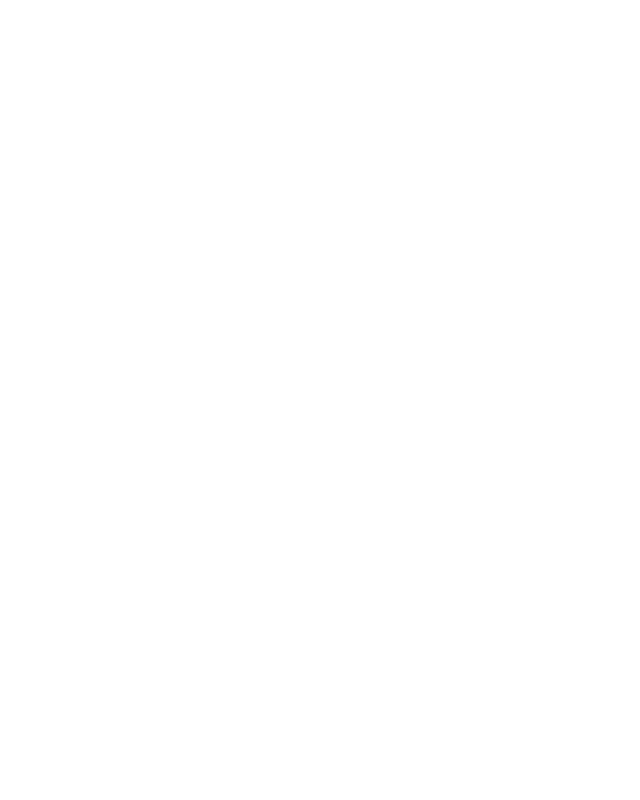
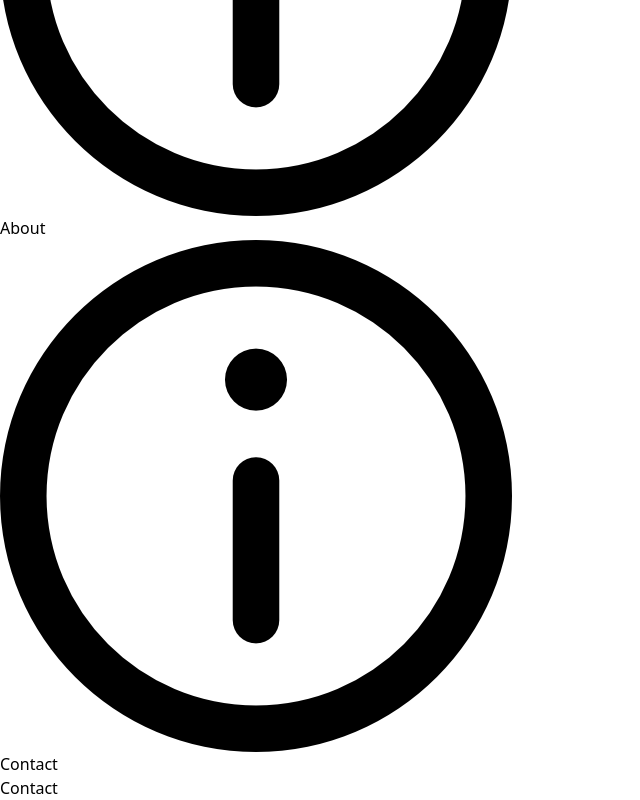
Before and after one commit to HET-SHUKLA/PORTFOLIO-REACT, a React (Vite) app: page /contact in a window 1280 px wide. Before the commit this address had no page. Shown: the part 1368-2168 px from the top of the page, without its empty margins (0-640 px from the left). Before the commit the page ends 800 px from the top, so only its background shows below. Built offline with nearby package versions, Linux system fonts and the light colour scheme.

Commit message:
Add Contact.jsx

```diff
--- a/src/App.jsx
+++ b/src/App.jsx
@@ -1,6 +1,6 @@
 import React from 'react';
 import Layout from './components/RightSide/Layout';
-import {Home, About, Projects} from './pages';
+import {Home, About, Projects, Contact} from './pages';
 import {
   createBrowserRouter,
   RouterProvider,
@@ -23,6 +23,9 @@
       {/* Projects Page */}
       <Route path='/projects' element={<Projects />} />
 
+      {/* Contact Page */}
+      <Route path='/contact' element={<Contact />} />
+
     </Route>
   )
 )
--- a/src/components/LeftSide/Menu.jsx
+++ b/src/components/LeftSide/Menu.jsx
@@ -31,6 +31,7 @@
                 <MenuItem image={profileImage} text={"Profile"} hovers={hovers} />
                 <MenuItem image={projectsImage} text={"Projects"} to={"projects"} hovers={hovers} />
                 <MenuItem image={aboutImage} text={"About"} to={"about"} hovers={hovers} />
+                <MenuItem image={aboutImage} text={"Contact"} to={"contact"} hovers={hovers} />
 
             </div>
 
--- /dev/null
+++ b/src/pages/Contact.jsx
@@ -0,0 +1,11 @@
+import React from 'react';
+
+const Contact = () => {
+    return (
+        <div>
+            Contact
+        </div>
+    );
+}
+
+export default Contact;
--- a/src/pages/index.js
+++ b/src/pages/index.js
@@ -1,9 +1,11 @@
 import Home from './Home';
 import About from './About';
 import Projects from './Projects';
+import Contact from './Contact';
 
 export {
     Home,
     About,
-    Projects
+    Projects,
+    Contact
 }
```
